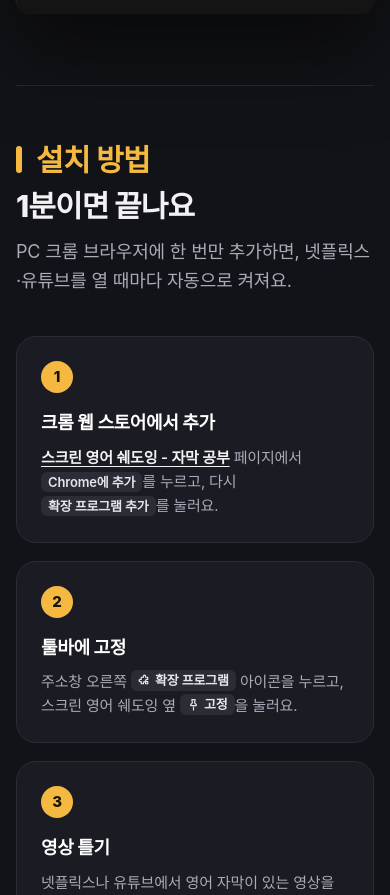
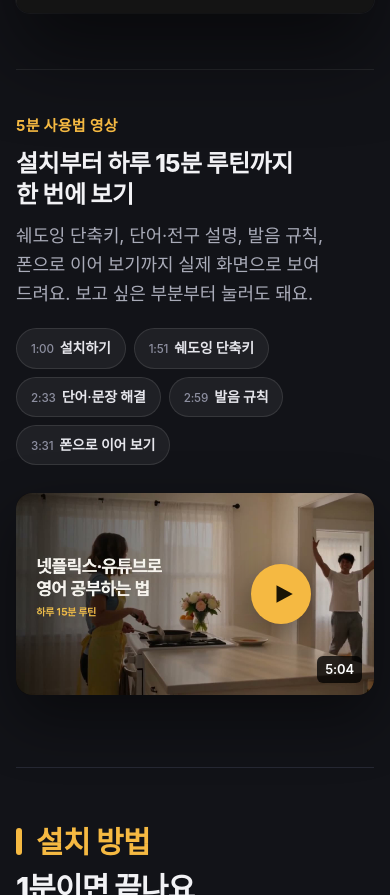
Before and after one commit to futureurhero-stack/futureurhero-stack.github.io, a plain HTML site: page sceneshadow/index.html in a window 390 px wide. Shown: the part 4495-5390 px from the top of the page. Drawn offline with Linux system fonts and the light colour scheme; a web font is replaced by a local one.

Commit message:
sceneshadow: PC 소개 아래에 5분 사용법 영상(누를 때 불러옴)과 챕터 바로가기 추가
Co-Authored-By: Claude Opus 5.5 <noreply@anthropic.com>

```diff
--- a/sceneshadow/index.html
+++ b/sceneshadow/index.html
@@ -411,7 +411,25 @@ a:focus-visible, summary:focus-visible { outline: 3px solid rgba(76,88,214,.5);
 .soon-link:hover { text-decoration: underline; }
 
 /* ---------- 좁은 화면 ---------- */
+/* 5분 사용법 영상: 처음엔 그림만 보이고, 누를 때 유튜브를 불러와 페이지가 무거워지지 않게 */
+.howto-video { margin-top: 72px; padding-top: 56px; border-top: 1px solid rgba(255,255,255,.08); display: grid; grid-template-columns: .82fr 1.18fr; gap: 56px; align-items: center; }
+.howto-video h3 { margin: 10px 0 12px; font-size: clamp(24px, 2.6vw, 32px); line-height: 1.3; letter-spacing: -0.02em; font-weight: 800; }
+.yt { position: relative; aspect-ratio: 16 / 9; border-radius: 16px; overflow: hidden; background: #000; box-shadow: 0 24px 60px rgba(0,0,0,.45); }
+.yt button { all: unset; cursor: pointer; position: absolute; inset: 0; display: block; }
+.yt img { width: 100%; height: 100%; object-fit: cover; display: block; }
+.yt .play { position: absolute; left: 74%; top: 50%;  /* 썸네일 왼쪽 제목 글자를 가리지 않게 오른쪽에 */ width: 84px; height: 84px; margin: -42px 0 0 -42px; border-radius: 50%; background: var(--amber); display: grid; place-items: center; box-shadow: 0 10px 30px rgba(0,0,0,.4); transition: transform .15s; }
+.yt .play svg { width: 34px; height: 34px; margin-left: 5px; fill: #1a1405; }
+.yt button:hover .play, .yt button:focus-visible .play { transform: scale(1.08); }
+.yt .len { position: absolute; right: 12px; bottom: 12px; padding: 3px 8px; border-radius: 6px; background: rgba(0,0,0,.75); color: #fff; font-size: 13px; font-weight: 600; }
+.yt iframe { position: absolute; inset: 0; width: 100%; height: 100%; border: 0; }
+.chapters { display: flex; flex-wrap: wrap; gap: 8px; margin-top: 20px; }
+.chapters button { all: unset; cursor: pointer; padding: 8px 14px; border-radius: 999px; background: rgba(255,255,255,.06); border: 1px solid rgba(255,255,255,.1); color: #e6e6ec; font-size: 14px; font-weight: 600; }
+.chapters button:hover, .chapters button:focus-visible { border-color: var(--amber); color: var(--amber); }
+.chapters small { color: #8d8fa0; font-weight: 500; margin-right: 6px; }
 @media (max-width: 920px) {
+  .howto-video { grid-template-columns: 1fr; gap: 28px; margin-top: 56px; padding-top: 44px; }
+  .yt .play { width: 60px; height: 60px; margin: -30px 0 0 -30px; }
+  .yt .play svg { width: 26px; height: 26px; margin-left: 4px; }
   nav { display: none; }
   .hero { padding-top: 48px; }
   .hero .wrap, .pc-grid { grid-template-columns: 1fr; }
@@ -561,6 +579,38 @@ a:focus-visible, summary:focus-visible { outline: 3px solid rgba(76,88,214,.5);
         </div>
       </div>
     </div>
+    <div class="wrap howto-video" id="video">
+      <div>
+        <div class="kicker">5분 사용법 영상</div>
+        <h3>설치부터 하루 15분 루틴까지<br>한 번에 보기</h3>
+        <p class="sub">쉐도잉 단축키, 단어·전구 설명, 발음 규칙, 폰으로 이어 보기까지 실제 화면으로 보여 드려요. 보고 싶은 부분부터 눌러도 돼요.</p>
+        <div class="chapters">
+          <button type="button" data-t="60"><small>1:00</small>설치하기</button>
+          <button type="button" data-t="111"><small>1:51</small>쉐도잉 단축키</button>
+          <button type="button" data-t="153"><small>2:33</small>단어·문장 해결</button>
+          <button type="button" data-t="179"><small>2:59</small>발음 규칙</button>
+          <button type="button" data-t="211"><small>3:31</small>폰으로 이어 보기</button>
+        </div>
+      </div>
+      <div class="yt" id="yt">
+        <button type="button" aria-label="5분 사용법 영상 재생"><img src="assets/longform.jpg" alt="넷플릭스·유튜브로 영어 공부하는 법, 하루 15분 루틴 영상" loading="lazy" width="1280" height="720"><span class="play"><svg viewBox="0 0 24 24"><path d="M6 4l15 8-15 8z"/></svg></span><span class="len">5:04</span></button>
+      </div>
+    </div>
+    <script>
+      // 누르기 전엔 유튜브를 불러오지 않는다(페이지 속도·쿠키). 챕터 버튼은 그 시간부터 재생
+      (function () {
+        var box = document.getElementById('yt');
+        function play(t) {
+          box.innerHTML = '<iframe src="https://www.youtube-nocookie.com/embed/04zIRaCN3xQ?autoplay=1&rel=0&start=' + (t || 0) +
+            '" title="5분 사용법 영상" allow="autoplay; encrypted-media; picture-in-picture; fullscreen" allowfullscreen></iframe>';
+          (window.dataLayer = window.dataLayer || []).push({ event: 'video_play', video_start: t || 0 });
+        }
+        box.querySelector('button').addEventListener('click', function () { play(0); });
+        document.querySelectorAll('.chapters button').forEach(function (b) {
+          b.addEventListener('click', function () { play(+b.dataset.t); box.scrollIntoView({ behavior: 'smooth', block: 'center' }); });
+        });
+      })();
+    </script>
   </section>
 
   <section class="install" id="install">
```
Also changed, not shown: sceneshadow/assets/longform.jpg (added).
